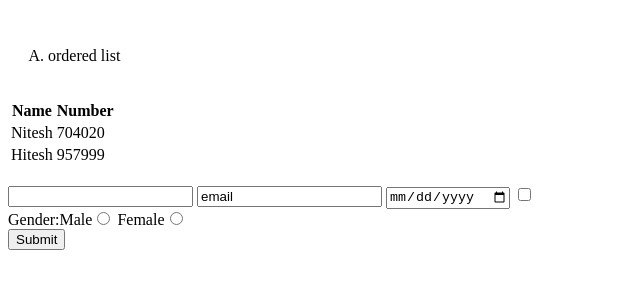
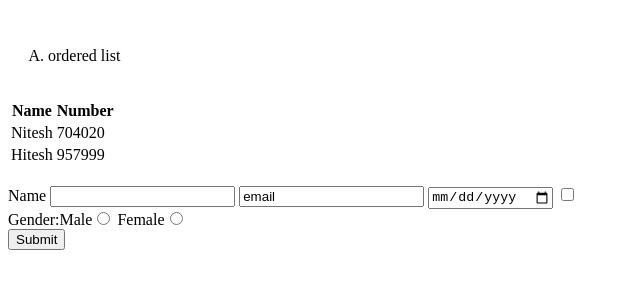
Before and after one commit to jhanitesh7248/html-css-javascript-tutorial, a plain HTML site: page index.html in a window 1280 px wide. Shown: the part 307-596 px from the top of the page, without its empty margins (0-640 px from the left). Drawn offline with Linux system fonts and the light colour scheme.

Commit message:
form modified

```diff
--- a/index.html
+++ b/index.html
@@ -60,7 +60,9 @@
     <!-- thats how you create a table and mentioned table head and table body -->
     <br>
     <form action="backend.php">
-        <input type="text">
+        <label for="name">Name</label>
+        <input type="text" id="name">
+        <!-- by using label if you click on name you can start writing in name textarea -->
         <input type="email" value="email">
         <input type="date">
         <input type="checkbox">
```
